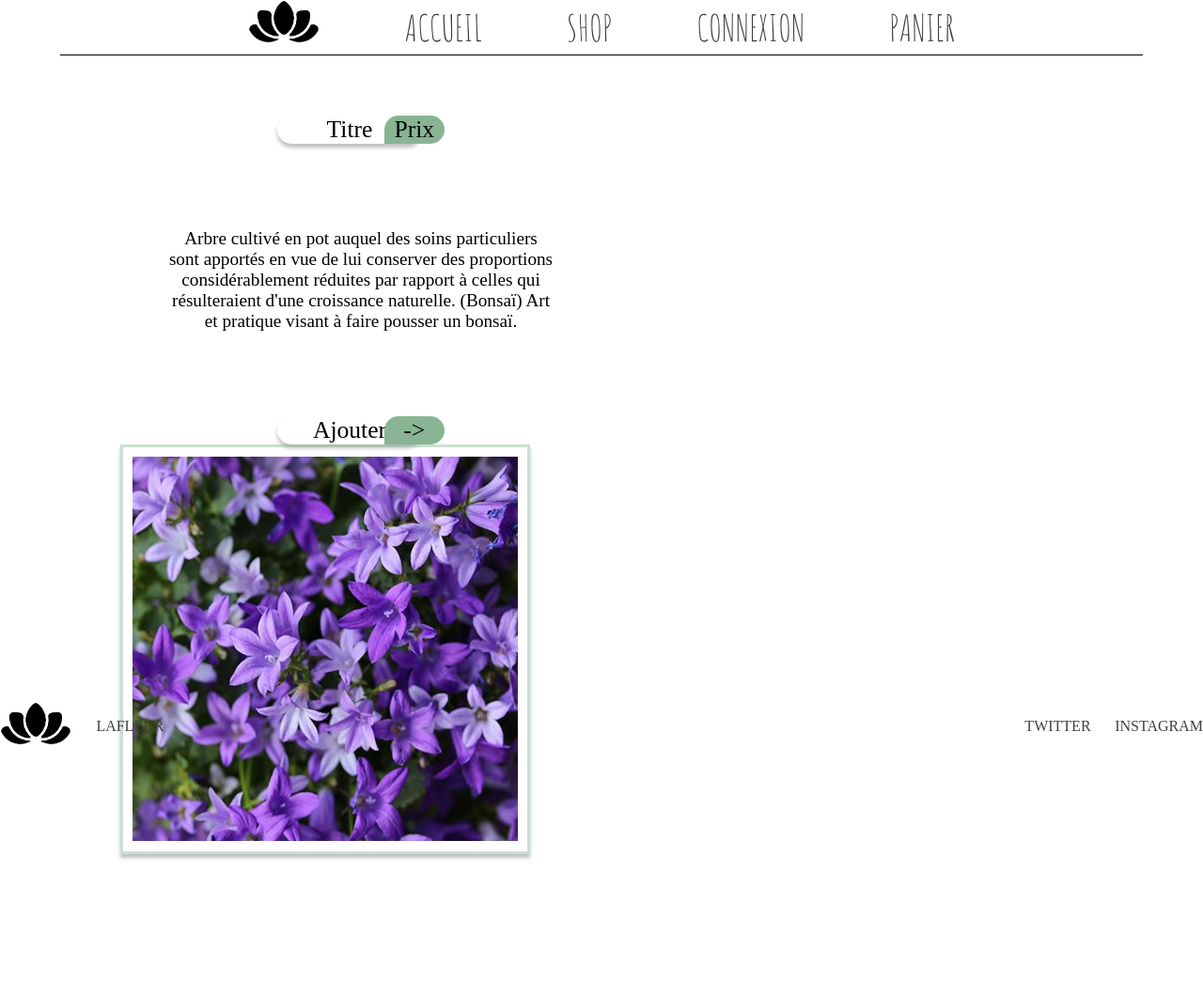
After one commit to DylanAndradePereira/Lafleur, a PHP site: page /detailAnnonce.php in a window 1280 px wide. The commit adds this page. Shown: the whole page at 94% size. Run offline with PHP 8.4, Linux system fonts and the light colour scheme; some web fonts are replaced.

```diff
--- a/backend/login.php
+++ b/backend/login.php
@@ -9,8 +9,8 @@ $mdpconnect = SHA1($_REQUEST['mdp']);
 //vérifier si le mail existe dans la base de donnée avant de vérifier le mot de passe
 
 $sql=$dbh->prepare('SELECT * FROM `t_user` WHERE `email`= :mail_login AND `motDePasse`= :motDePasse');
-$sql->bindParam(':mail_login', $_REQUEST['email']);
-$sql->bindParam(':motDePasse', SHA1($motDePasse));
+$sql->bindParam(':mail_login', $codeconnect);
+$sql->bindParam(':motDePasse',$mdpconnect);
 
 $sql->execute();
 
--- a/backend/panierAdd.php
+++ b/backend/panierAdd.php
@@ -1,5 +1,11 @@
 <?php
 session_start();
+
+if (!isset($_SESSION['idPanier'])){
+    header("location: ../profil.php");
+    die();
+}
+
 include '../connection.php';
 
 $idProduit = htmlspecialchars($_REQUEST["idProduit"]);
--- a/css/index.css
+++ b/css/index.css
@@ -30,6 +30,11 @@ main{
 footer{
     width: 100%;
     height: 10%;
+}
+
+body{
+    width: 100%;
+    height: 100%;
 }
 
 /* Disposition de la navbar */
@@ -599,13 +604,88 @@ footer img{
         font-size: 9vw;
     }
 }
-/*
-position: absolute;
-width: 478px;
-height: 471px;
-left: 67px;
-top: 448px;
-background: #FFFFFF;
+
+#containerDetail{
+    width: 80%;
+    margin: auto;
+    margin-top: 5vw;
+    font-size: 2vw;
+}
+
+.rowPhone{
+    display: flex;
+    flex-direction: row;
+    flex-wrap: nowrap;
+    align-content: center;
+    justify-content: center;
+    align-items: center;}
+
+@media screen and (max-width: 600px) {
+    .row{
+        display: flex;
+        flex-direction: column-reverse;
+        flex-wrap: nowrap;
+        align-content: center;
+        justify-content: center;
+        align-items: center;
+        gap: 5vw;
+    }
+}
+
+
+.column{
+    display: flex;
+    flex-direction: column;
+    flex-wrap: nowrap;
+    align-content: center;
+    justify-content: center;
+    align-items: center;
+    gap: 7vw;
+}
+
+.leftDetail{
+    width: 50%;
+}
+
+.rightDetail{
+    width: 50%;
+}
+
+.rightDetail>img{
+    width: 80%;
+    box-shadow: 0px 4px 4px rgba(0, 0, 0, 0.25);
+    border: solid #88b4946e;
+    padding: 2%;
+
+}
+
+.desc{
+    width: 80%;
+
+    text-align: center;
+    font-size: 1.5vw;
+}
+
+
+.whiteBox{
+background-color: white;
 box-shadow: 0px 4px 4px rgba(0, 0, 0, 0.25);
 border-radius: 30px;
-*/
+width: 12vw;
+text-align: center;
+}
+
+.greenBox{
+    margin-left: -40px;
+    width: 5vw;
+    background-color: #88B494;
+    border-radius: 30px 30px 30px 0px;
+    text-align: center;
+}
+
+@media screen and (max-width: 600px) {
+    .greenBox{
+        margin-left: -10px;
+
+    }
+}
--- /dev/null
+++ b/deconnect.php
@@ -0,0 +1,5 @@
+<?php
+    session_start();
+    session_destroy();
+    header('location: index.php');
+?>
--- /dev/null
+++ b/detailAnnonce.php
@@ -0,0 +1,48 @@
+<?php include 'header.php'?>
+    <main>
+
+        <div id="containerDetail">
+            <div class="row">
+                <div class="column leftDetail">
+
+                    <div class="rowPhone">
+                        <div class="whiteBox">
+                            Titre
+
+                        </div>
+                        <span class="greenBox">
+                            Prix
+                        </span>
+                    </div>
+
+                    <p class="desc">Arbre cultivé en pot auquel des
+                        soins particuliers sont apportés en vue de
+                        lui conserver des
+                        proportions considérablement réduites
+                        par rapport à celles qui
+                        résulteraient d'une croissance
+                        naturelle. (Bonsaï) Art et pratique visant
+                         à faire pousser un bonsaï.</p>
+
+                         <div class="rowPhone">
+                            <div class="whiteBox">
+                                Ajouter
+
+                            </div>
+                            <span class="greenBox">
+                                ->
+                            </span>
+                        </div>
+
+                </div>
+
+                <div class="rightDetail">
+                    <img src="./images/campanule.png" alt=""><!-- src a modifier -->
+                </div>
+              </div>
+        </div>
+
+    </main>
+    <?php include 'footer.php'?>
+</body>
+</html>
--- a/header.php
+++ b/header.php
@@ -25,17 +25,17 @@ if (isset($_SESSION['admin']) && ($_SESSION['admin'])){
 <header>
     <ul id="navbar">
         <a href="#"><li><img src="./icons/rmbg_logoLaFleur.png"></li></a>
-        <a href="./index.php"><li>LAFLEUR</li></a>
-        <a href="./accueil.php"><li>ACCUEIL</li></a>
+        <a href="./index.php"><li>ACCUEIL</li></a>
         <a href="./shop.php"><li>SHOP</li></a>
-        <a href="./contact.php"><li>CONTACT</li></a>
         <a href="./profil.php"><li>
             <?php if(isset($_SESSION['email'])){
-                echo "PROFIL";
+                echo "PROFIL</li></a>
+                <a href='./deconnect.php'><li>DECONNEXION</li></a>
+                ";
             } else {
-                echo "CONNEXION";
+                echo "CONNEXION</li></a>";
             }
-            ?></li></a>
+            ?>
         <a href="./panier.php"><li>PANIER</li></a>
     </ul>
 </header>
--- a/profil.php
+++ b/profil.php
@@ -5,7 +5,11 @@
             if(isset($_SESSION['email'])){
                 include 'userPage.php';
             } else {
-                include 'loginForm.html';
+                if (isset($_REQUEST['act']) && ($_REQUEST['act']=='sign')){
+                    include 'profil_Inscription.html';
+                } else {
+                    include 'loginForm.html';
+                }
             }
         ?>
     </main>
```
Also changed, not shown: backend/CreationCompte.php (+15 -7 lines), loginForm.html (+9 -3 lines), profil_Inscription.html (added, +28 -0 lines), userPage.php (added, +61 -0 lines).
